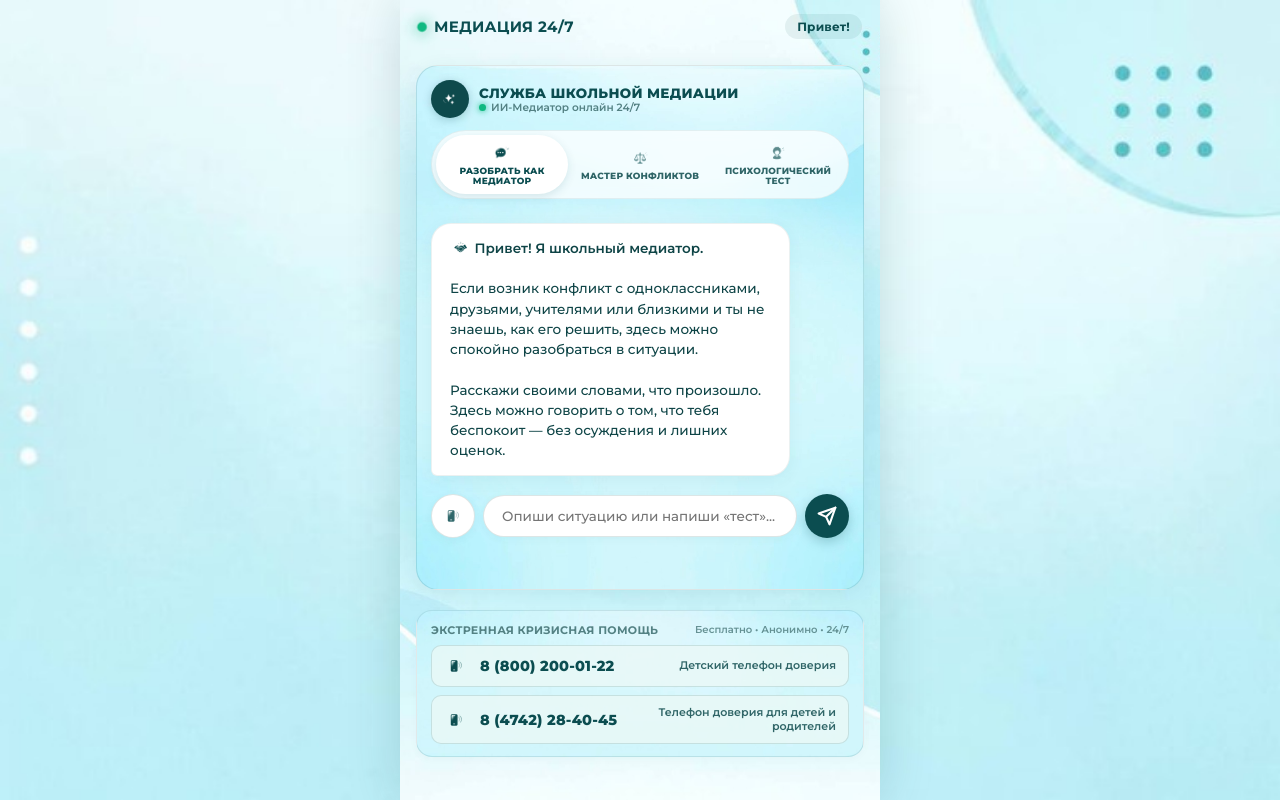
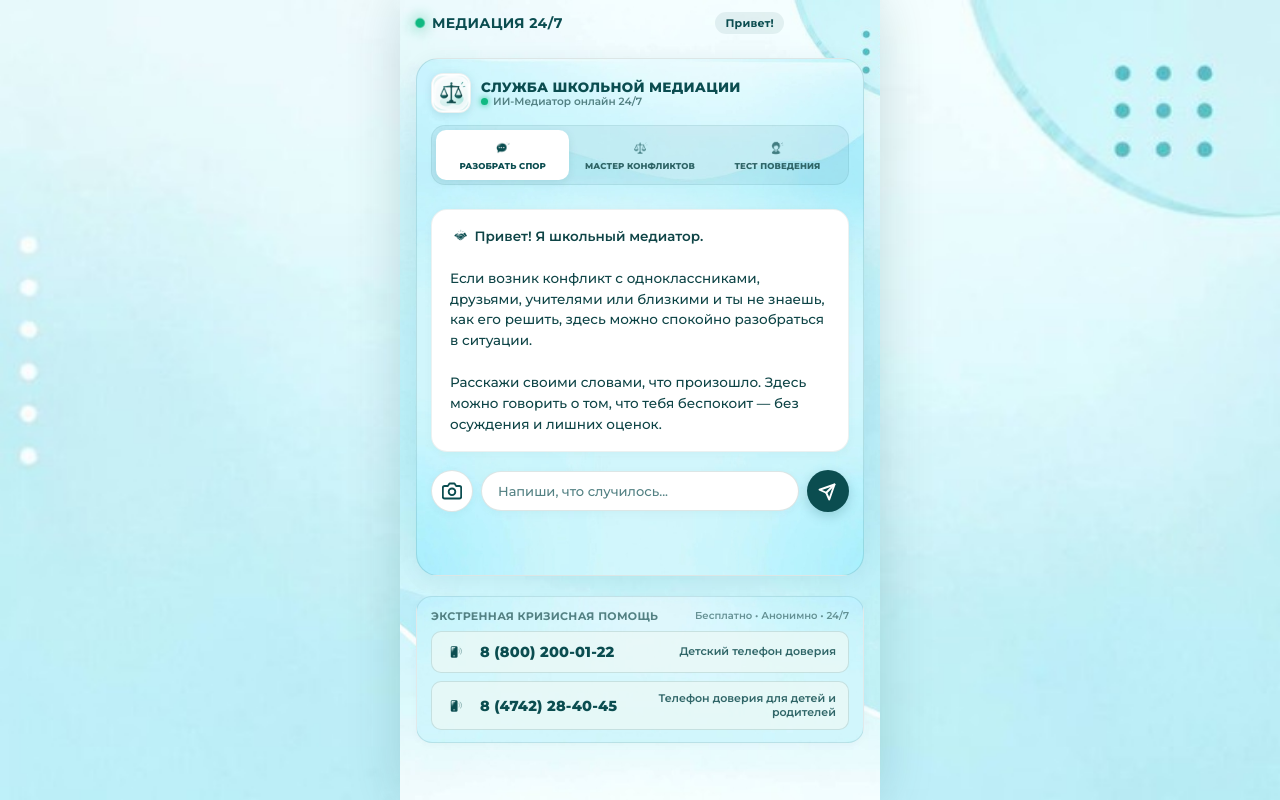
Before and after one commit to Dellzzyy/vk-school-mediation, a website: page index.html in a window 1280 px wide. Drawn offline with Linux system fonts and the light colour scheme.

Commit message:
fix(ui): resolve header overlap with VK native buttons, tab cramping, welcome card width, and input bar safe padding

```diff
--- a/app.js
+++ b/app.js
@@ -1103,9 +1103,9 @@ function clearUnifiedAssistant() {
   const sugContainer = document.getElementById('chatSuggestions');
   if (container) {
     container.innerHTML = replaceEmojisWithCustomIcons(`
-      <div class="msg bot-msg">
+      <div class="msg bot-msg welcome-msg">
         <div class="bubble">
-          👋 <strong>Привет! Я школьный медиатор.</strong><br><br>
+          <img src="./images/icons/glyphs/handshake.png" class="custom-emoji" alt="Привет"> <strong>Привет! Я школьный медиатор.</strong><br><br>
           Если возник конфликт с одноклассниками, друзьями, учителями или близкими и ты не знаешь, как его решить, здесь можно спокойно разобраться в ситуации.<br><br>
           Расскажи своими словами, что произошло. Здесь можно говорить о том, что тебя беспокоит — без осуждения и лишних оценок.
         </div>
--- a/index.html
+++ b/index.html
@@ -37,7 +37,7 @@
           <div class="assistant-title-row">
             <div class="assistant-agent-badge">
               <div class="agent-avatar-box">
-                <img src="./images/icons/glyphs/sparkles.png" class="agent-icon" alt="Медиатор">
+                <img src="./images/icons/scales_rays.png" class="agent-avatar-card-img" alt="Медиатор">
               </div>
               <div class="agent-meta">
                 <h3 class="agent-name">СЛУЖБА ШКОЛЬНОЙ МЕДИАЦИИ</h3>
@@ -50,7 +50,7 @@
           <div class="three-solutions-bar">
             <button class="solution-tab-btn active" id="tabBtnChat" onclick="setAssistantMode('chat')">
               <img src="./images/icons/glyphs/chat.png" class="sol-icon-img" alt="">
-              <span>РАЗОБРАТЬ КАК МЕДИАТОР</span>
+              <span>РАЗОБРАТЬ СПОР</span>
             </button>
             <button class="solution-tab-btn" id="tabBtnWizard" onclick="setAssistantMode('wizard')">
               <img src="./images/icons/glyphs/scales.png" class="sol-icon-img" alt="">
@@ -58,7 +58,7 @@
             </button>
             <button class="solution-tab-btn" id="tabBtnTest" onclick="setAssistantMode('test')">
               <img src="./images/icons/glyphs/student_curly.png" class="sol-icon-img" alt="">
-              <span>ПСИХОЛОГИЧЕСКИЙ ТЕСТ</span>
+              <span>ТЕСТ ПОВЕДЕНИЯ</span>
             </button>
           </div>
         </div>
@@ -69,7 +69,7 @@
           <!-- 1. РЕЖИМ ЧАТА С МЕДИАТОРОМ -->
           <div id="assistantModeChat" class="assistant-mode-panel active">
             <div class="chat-messages" id="chatMessages">
-              <div class="msg bot-msg">
+              <div class="msg bot-msg welcome-msg">
                 <div class="bubble">
                   <img src="./images/icons/glyphs/handshake.png" class="custom-emoji" alt="Привет"> <strong>Привет! Я школьный медиатор.</strong><br><br>
                   Если возник конфликт с одноклассниками, друзьями, учителями или близкими и ты не знаешь, как его решить, здесь можно спокойно разобраться в ситуации.<br><br>
@@ -81,11 +81,14 @@
             <!-- Панель ввода чата -->
             <div class="chat-input-bar">
               <button class="btn-attach" onclick="triggerChatPhotoUpload()" title="Прикрепить скриншот">
-                <img src="./images/icons/glyphs/smartphone.png" class="btn-attach-img" alt="Фото">
+                <svg width="20" height="20" viewBox="0 0 24 24" fill="none" stroke="currentColor" stroke-width="2.2" stroke-linecap="round" stroke-linejoin="round">
+                  <path d="M23 19a2 2 0 0 1-2 2H3a2 2 0 0 1-2-2V8a2 2 0 0 1 2-2h4l2-3h6l2 3h4a2 2 0 0 1 2 2z"></path>
+                  <circle cx="12" cy="13" r="4"></circle>
+                </svg>
               </button>
-              <input type="text" id="chatInput" placeholder="Опиши ситуацию или напиши «тест»..." onkeypress="handleChatKeyPress(event)">
-              <button class="btn-send" id="btnSendChat" onclick="sendChatMessage()">
-                <svg width="20" height="20" viewBox="0 0 24 24" fill="none" stroke="currentColor" stroke-width="2.5" stroke-linecap="round" stroke-linejoin="round">
+              <input type="text" id="chatInput" placeholder="Напиши, что случилось..." onkeypress="handleChatKeyPress(event)">
+              <button class="btn-send" id="btnSendChat" onclick="sendChatMessage()" title="Отправить">
+                <svg width="18" height="18" viewBox="0 0 24 24" fill="none" stroke="currentColor" stroke-width="2.5" stroke-linecap="round" stroke-linejoin="round">
                   <line x1="22" y1="2" x2="11" y2="13"></line>
                   <polygon points="22 2 15 22 11 13 2 9 22 2"></polygon>
                 </svg>
--- a/style.css
+++ b/style.css
@@ -115,7 +115,7 @@ p, .tile-body p, .step-desc, .kb-intro, .kb-card-summary, .modal-body, .bubble,
 
 /* ================= ВЕРХНЯЯ ШАПКА ================= */
 .app-header {
-  padding: 14px 18px 10px 18px;
+  padding: max(12px, env(safe-area-inset-top)) max(96px, calc(env(safe-area-inset-right) + 90px)) 8px 16px;
   background: transparent;
   border-bottom: none;
   z-index: 20;
@@ -125,6 +125,7 @@ p, .tile-body p, .step-desc, .kb-intro, .kb-card-summary, .modal-body, .bubble,
   display: flex;
   align-items: center;
   justify-content: space-between;
+  gap: 8px;
 }
 
 .brand-badge {
@@ -132,8 +133,9 @@ p, .tile-body p, .step-desc, .kb-intro, .kb-card-summary, .modal-body, .bubble,
   align-items: center;
   gap: 8px;
   font-weight: 800;
-  font-size: 15px;
-  color: var(--text-primary);
+  font-size: 14px;
+  color: var(--text-primary);
+  white-space: nowrap;
 }
 
 .pulse-dot {
@@ -154,18 +156,28 @@ p, .tile-body p, .step-desc, .kb-intro, .kb-card-summary, .modal-body, .bubble,
 .header-user {
   display: flex;
   align-items: center;
-  margin-left: auto;
+  max-width: 130px;
 }
 
 .user-greeting {
-  font-size: 12px;
+  font-size: 11px;
   font-weight: 700;
   color: var(--text-primary);
   background: rgba(11, 77, 80, 0.08);
-  padding: 5px 12px;
+  padding: 4px 10px;
   border-radius: var(--radius-pill);
   letter-spacing: 0.2px;
   white-space: nowrap;
+  overflow: hidden;
+  text-overflow: ellipsis;
+  max-width: 100%;
+  display: inline-block;
+}
+
+@media (max-width: 360px) {
+  .header-user {
+    display: none;
+  }
 }
 
 .anon-icon-img {
@@ -1092,15 +1104,33 @@ p, .tile-body p, .step-desc, .kb-intro, .kb-card-summary, .modal-body, .bubble,
 
 .msg {
   display: flex;
-  max-width: 86%;
+  max-width: 90%;
 }
 
 .msg.user-msg {
   align-self: flex-end;
+  max-width: 86%;
 }
 
 .msg.bot-msg {
   align-self: flex-start;
+}
+
+.msg.welcome-msg {
+  max-width: 100% !important;
+  width: 100% !important;
+  align-self: stretch !important;
+}
+
+.msg.welcome-msg .bubble {
+  width: 100%;
+  border-radius: var(--radius-md);
+  background: #ffffff;
+  border: 1px solid rgba(11, 77, 80, 0.08);
+  box-shadow: 0 2px 10px rgba(11, 77, 80, 0.04);
+  padding: 16px 18px;
+  line-height: 1.55;
+  font-size: 13.5px;
 }
 
 .msg .bubble {
@@ -1154,32 +1184,38 @@ p, .tile-body p, .step-desc, .kb-intro, .kb-card-summary, .modal-body, .bubble,
   display: flex;
   align-items: center;
   gap: 8px;
-  padding: 8px 0 2px 0;
+  padding: 8px 0 max(12px, env(safe-area-inset-bottom)) 0;
 }
 
 .chat-input-bar input {
   flex: 1;
+  min-width: 0;
   background: #ffffff;
   border: 1.5px solid rgba(11, 77, 80, 0.14);
   border-radius: var(--radius-pill);
-  padding: 12px 18px;
+  padding: 11px 16px;
   color: var(--text-primary);
   font-family: inherit;
-  font-size: 13.5px;
+  font-size: 13px;
   outline: none;
   box-shadow: 0 2px 8px rgba(11, 77, 80, 0.04);
   transition: border-color 0.2s ease, box-shadow 0.2s ease;
 }
 
+.chat-input-bar input::placeholder {
+  color: var(--text-muted);
+  font-size: 13px;
+}
+
 .chat-input-bar input:focus {
   border-color: var(--accent-primary);
   box-shadow: 0 2px 12px rgba(11, 77, 80, 0.12);
 }
 
 .btn-send {
-  width: 44px;
-  height: 44px;
-  min-width: 44px;
+  width: 42px;
+  height: 42px;
+  min-width: 42px;
   border-radius: 50%;
   background: var(--accent-primary);
   color: #fff;
@@ -1188,8 +1224,13 @@ p, .tile-body p, .step-desc, .kb-intro, .kb-card-summary, .modal-body, .bubble,
   align-items: center;
   justify-content: center;
   cursor: pointer;
-  box-shadow: 0 4px 12px rgba(11, 77, 80, 0.25);
+  box-shadow: 0 4px 12px rgba(11, 77, 80, 0.22);
   transition: transform 0.15s ease, background-color 0.15s ease;
+  padding: 0;
+}
+
+.btn-send svg {
+  transform: translate(-1px, 1px);
 }
 
 .btn-send:active {
@@ -1638,14 +1679,24 @@ p, .tile-body p, .step-desc, .kb-intro, .kb-card-summary, .modal-body, .bubble,
 }
 
 .agent-avatar-box {
-  width: 38px;
-  height: 38px;
-  border-radius: 50%;
-  background: #0e4a4c;
+  width: 40px;
+  height: 40px;
+  min-width: 40px;
+  border-radius: 12px;
+  background: #ffffff;
   display: flex;
   align-items: center;
   justify-content: center;
-  box-shadow: 0 2px 8px rgba(14, 74, 76, 0.25);
+  overflow: hidden;
+  box-shadow: 0 2px 8px rgba(11, 77, 80, 0.12);
+  border: 1px solid rgba(11, 77, 80, 0.08);
+}
+
+.agent-avatar-card-img {
+  width: 100%;
+  height: 100%;
+  object-fit: cover;
+  border-radius: 11px;
 }
 
 .agent-icon {
@@ -1687,14 +1738,13 @@ p, .tile-body p, .step-desc, .kb-intro, .kb-card-summary, .modal-body, .bubble,
 /* 3 Главных решения (Переключатель) */
 .three-solutions-bar {
   display: grid;
-  grid-template-columns: 1fr 1fr 1fr;
-  gap: 6px;
-  background: rgba(255, 255, 255, 0.75);
+  grid-template-columns: repeat(3, 1fr);
+  gap: 4px;
+  background: rgba(11, 77, 80, 0.06);
   border: 1px solid rgba(11, 77, 80, 0.08);
-  backdrop-filter: blur(8px);
-  -webkit-backdrop-filter: blur(8px);
   padding: 4px;
-  border-radius: var(--radius-pill);
+  border-radius: 14px;
+  margin-top: 10px;
 }
 
 .solution-tab-btn {
@@ -1702,42 +1752,47 @@ p, .tile-body p, .step-desc, .kb-intro, .kb-card-summary, .modal-body, .bubble,
   flex-direction: column;
   align-items: center;
   justify-content: center;
-  gap: 3px;
+  gap: 4px;
   background: transparent;
   border: none;
-  border-radius: var(--radius-pill);
-  padding: 8px 4px;
+  border-radius: 10px;
+  padding: 8px 2px;
   cursor: pointer;
   transition: all 0.2s ease;
   color: var(--text-secondary);
+  min-width: 0;
 }
 
 .solution-tab-btn .sol-icon-img {
   width: 20px;
   height: 20px;
   object-fit: contain;
-  opacity: 0.65;
+  opacity: 0.7;
   transition: all 0.2s ease;
 }
 
 .solution-tab-btn span {
-  font-size: 9px;
+  font-size: 8.5px;
   font-weight: 800;
-  letter-spacing: 0.2px;
+  letter-spacing: 0.1px;
   text-align: center;
-  line-height: 1.1;
+  line-height: 1.15;
   font-family: var(--font-sans);
+  white-space: normal;
+  word-break: break-word;
+  hyphens: auto;
+  max-width: 100%;
 }
 
 .solution-tab-btn.active {
   background: #ffffff;
   color: var(--accent-primary);
-  box-shadow: 0 3px 10px rgba(11, 77, 80, 0.12);
+  box-shadow: 0 2px 8px rgba(11, 77, 80, 0.1);
 }
 
 .solution-tab-btn.active .sol-icon-img {
   opacity: 1;
-  transform: scale(1.08);
+  transform: scale(1.05);
 }
 
 .assistant-body-card {
@@ -1790,9 +1845,9 @@ p, .tile-body p, .step-desc, .kb-intro, .kb-card-summary, .modal-body, .bubble,
 
 /* Кнопка прикрепления фото в панели ввода */
 .btn-attach {
-  width: 44px;
-  height: 44px;
-  min-width: 44px;
+  width: 42px;
+  height: 42px;
+  min-width: 42px;
   border-radius: 50%;
   background: #ffffff;
   border: 1.5px solid rgba(11, 77, 80, 0.14);
@@ -1802,12 +1857,17 @@ p, .tile-body p, .step-desc, .kb-intro, .kb-card-summary, .modal-body, .bubble,
   align-items: center;
   justify-content: center;
   padding: 0;
+  color: var(--accent-primary);
   transition: transform 0.15s ease, background-color 0.15s ease;
 }
 
 .btn-attach:active {
   transform: scale(0.95);
   background: #f0fbfc;
+}
+
+.btn-attach svg {
+  display: block;
 }
 
 .btn-attach-img {
```
